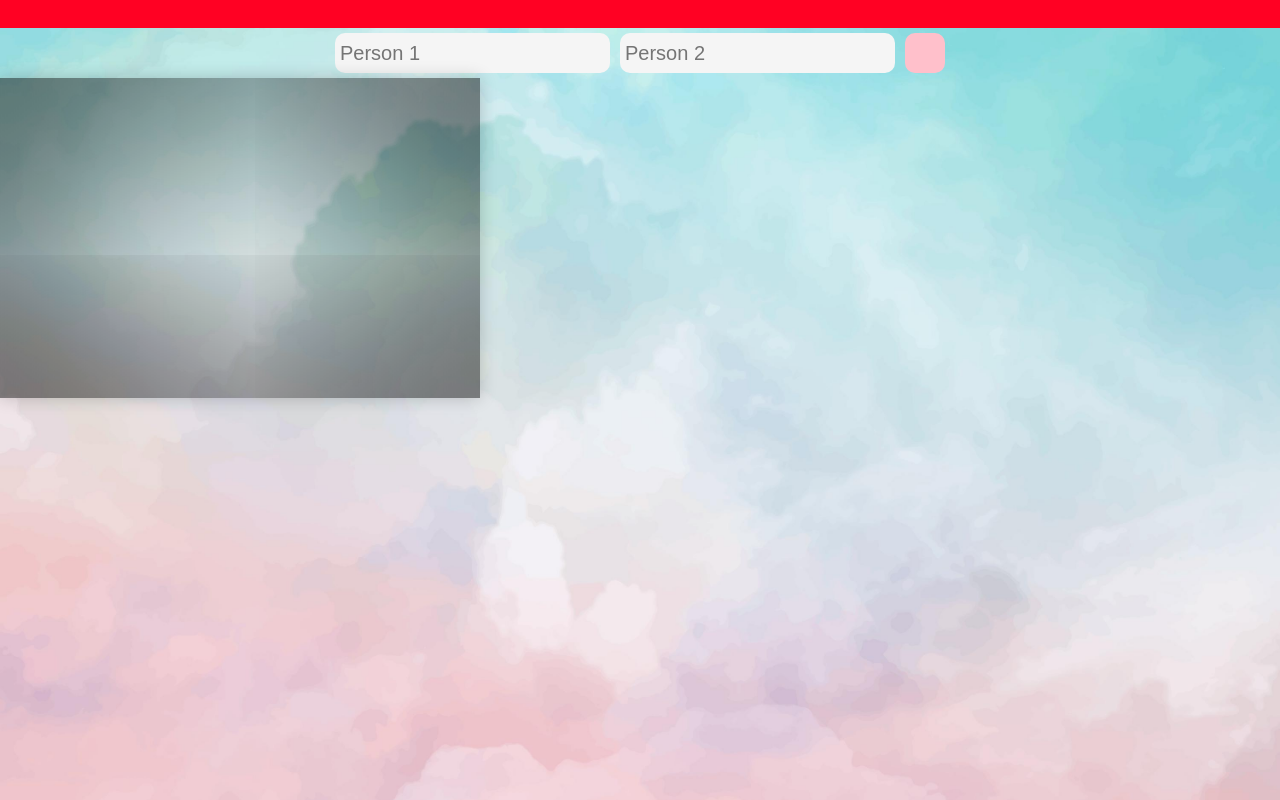
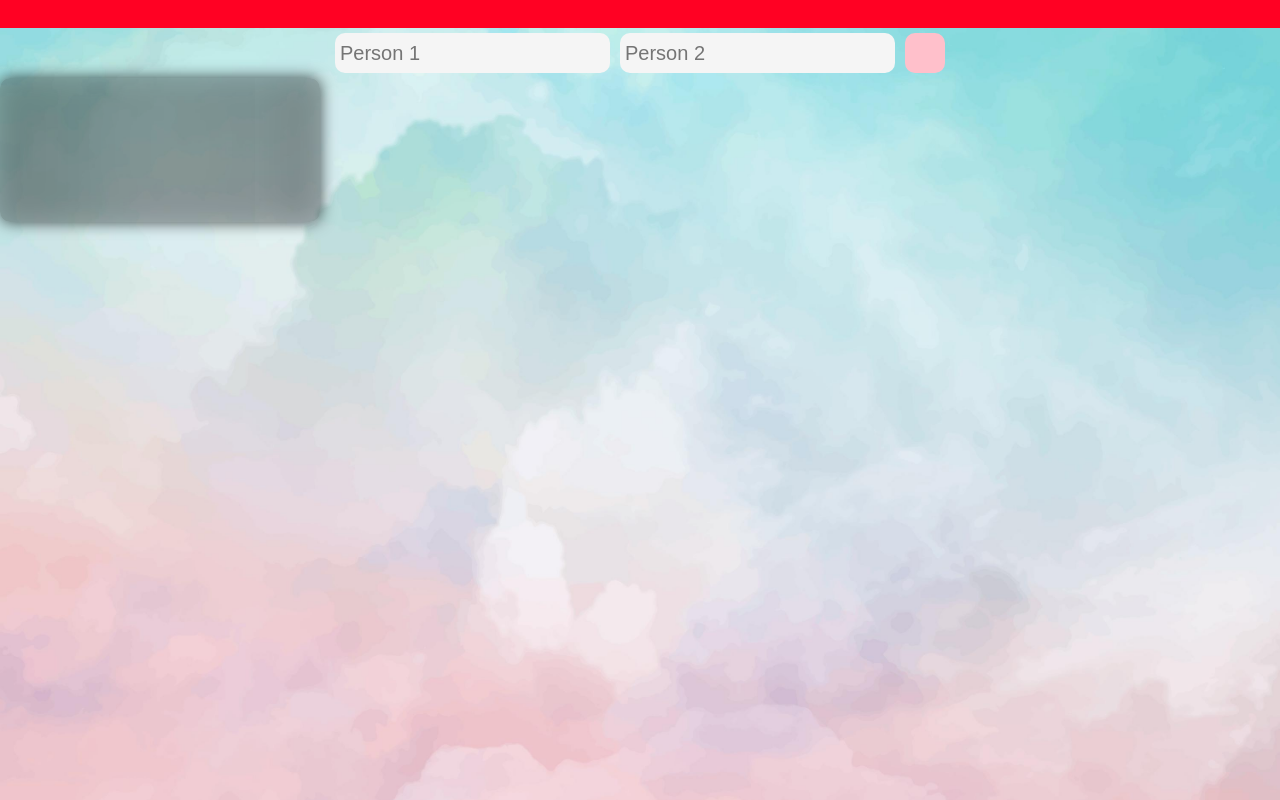
Before and after one commit to siddkhannaa/SummerThing, a React (Create React App) app in the folder illuminate/: page / in a window 1280 px wide. Shown: the top 800 px of the page. Built offline with nearby package versions, Linux system fonts and the light colour scheme.

Commit message:
fix box styling

```diff
--- a/illuminate/src/App.css
+++ b/illuminate/src/App.css
@@ -7,22 +7,30 @@ body {
   /* width: 100vw; */
   /* height: 100vh; */
 }
-
+/* border radius: ~10px*/
 .container {
-  width: 30rem;
-  height: 20rem;
-  box-shadow: 0 0 1rem 0 rgba(0,0,0,.2);
+  width: 20rem;
+  height: 9rem;
+  box-shadow: 0 0 1rem 0 rgba(0,0,0,.7);
   position: relative;
+  background: inherit;
+  overflow: hidden;
+  border-radius: 10px;
+  z-index: 1;
 }
 
 .container:before {
   content: '';
   position: absolute;
+  background: inherit;
   top: 0;
   left: 0;
   right: 0;
   bottom: 0;
-  box-shadow: inset 0 0 2000px;
+  box-shadow: inset 0 0 2000px rgba(0,0,0, .8);
+  filter: blur(20px);
+  margin: -20px;
+  z-index: -1;
   /* box-shadow: inset 0 0 2000px rgba(255, 255, 255, .5);
   filter: blur(10px); */
 }
```
